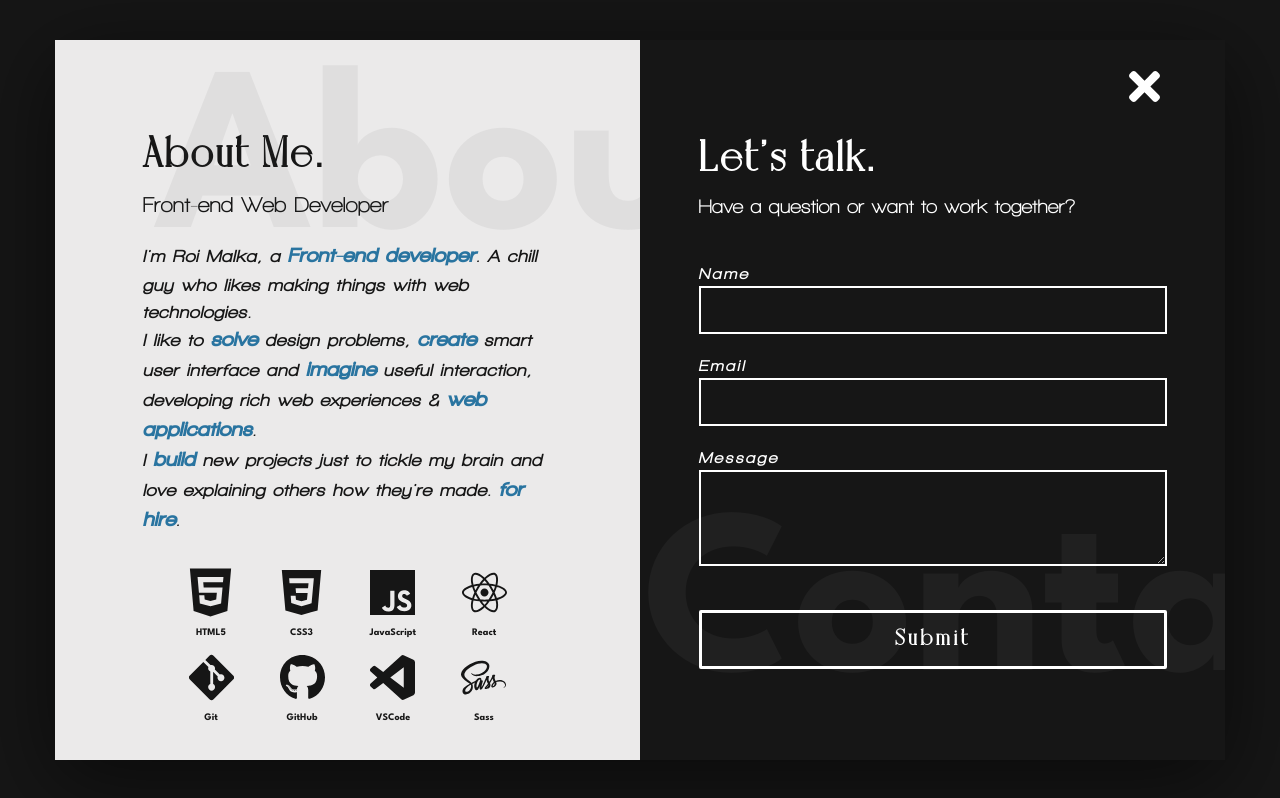
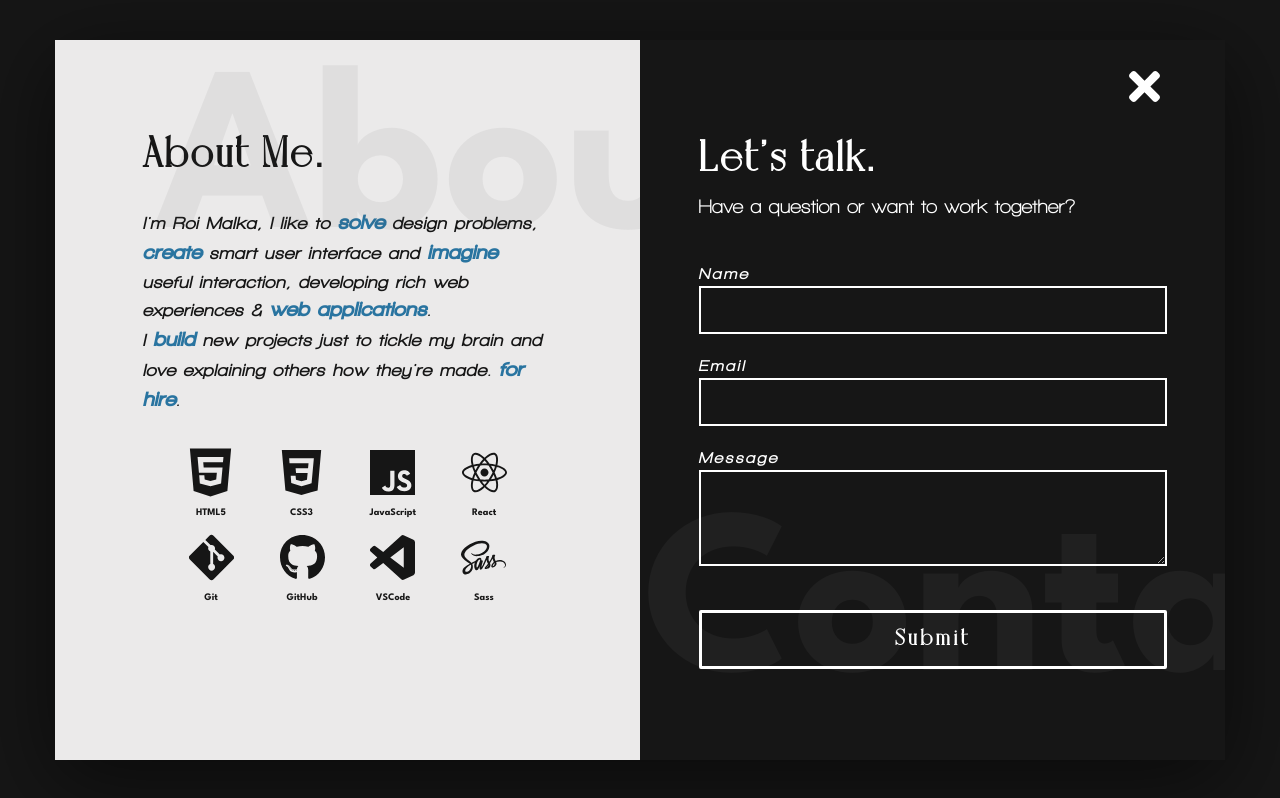
Before and after one commit to roimalka10/portfolio, a React (Create React App) app: page /#/contact in a window 1280 px wide. Built offline with nearby package versions, Linux system fonts and the light colour scheme.

Commit message:
changes to about section

```diff
--- a/src/components/contact.js
+++ b/src/components/contact.js
@@ -35,12 +35,10 @@ const Contact = () => {
               </a>
               <div className="contact-text2">
                 <h2>About Me.</h2>
-                <p className="p-text2">Front-end Web Developer</p>
+                {/* <p className="p-text2">Front-end Web Developer</p> */}
                 <p class="about-me-text">
-                  I'm Roi Malka, a <strong>Front-end developer</strong>. A chill
-                  guy who likes making things with web technologies. <br />I
-                  like to <strong>solve</strong> design problems,{" "}
-                  <strong>create</strong> smart user interface and{" "}
+                  I'm Roi Malka, I like to <strong>solve</strong> design
+                  problems, <strong>create</strong> smart user interface and{" "}
                   <strong>imagine</strong> useful interaction, developing rich
                   web experiences &amp; <strong>web applications</strong>.{" "}
                   <br /> I <strong>build</strong> new projects just to tickle my
--- a/src/components/home.js
+++ b/src/components/home.js
@@ -39,10 +39,10 @@ const Home = () => {
               delay: 1.1,
             }}
           >
-            <h3>
+            {/* <h3>
               Front-end Developer
               <br /> & Designer
-            </h3>
+            </h3> */}
           </motion.div>
           <motion.div
             initial={{ opacity: 0 }}
```
